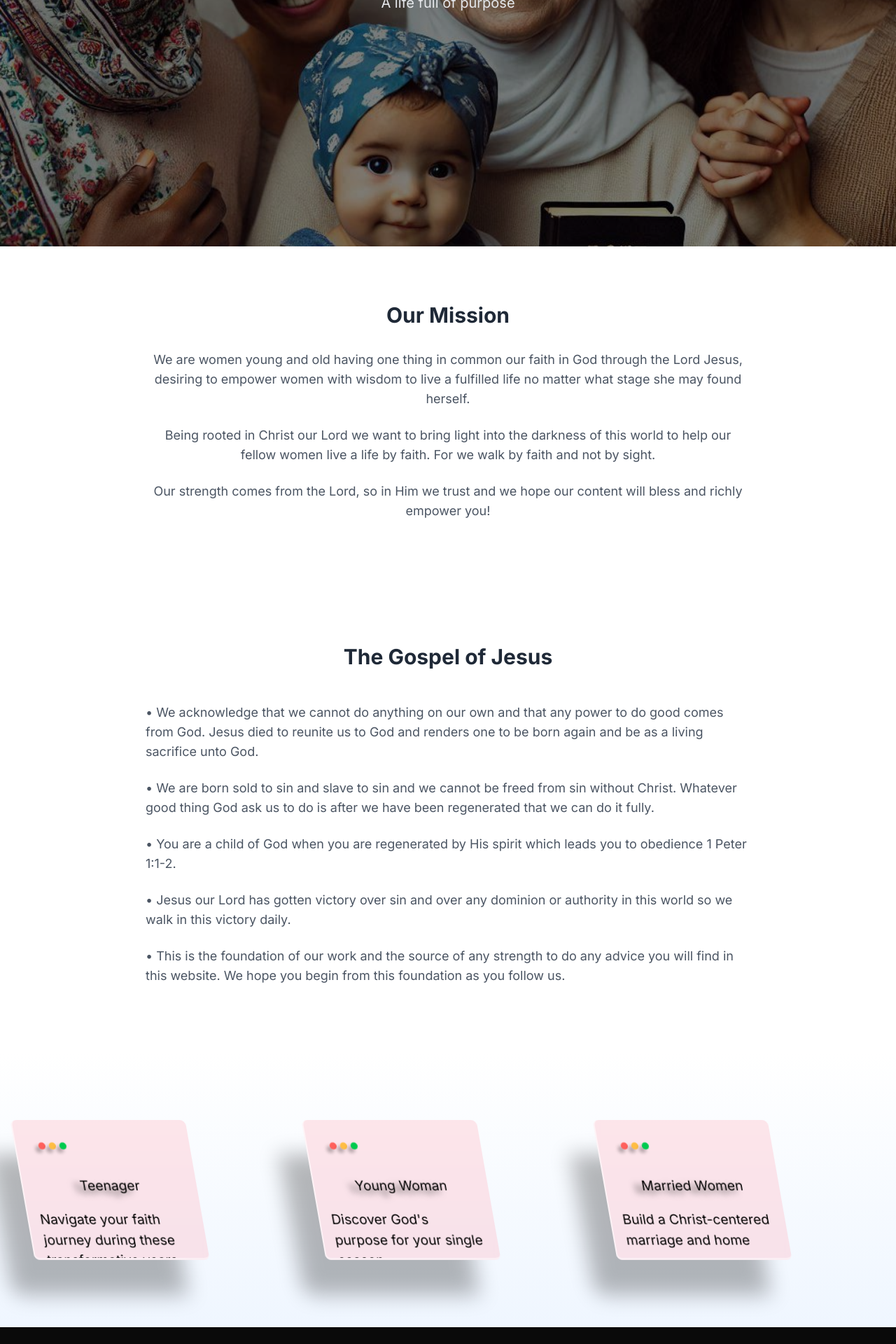
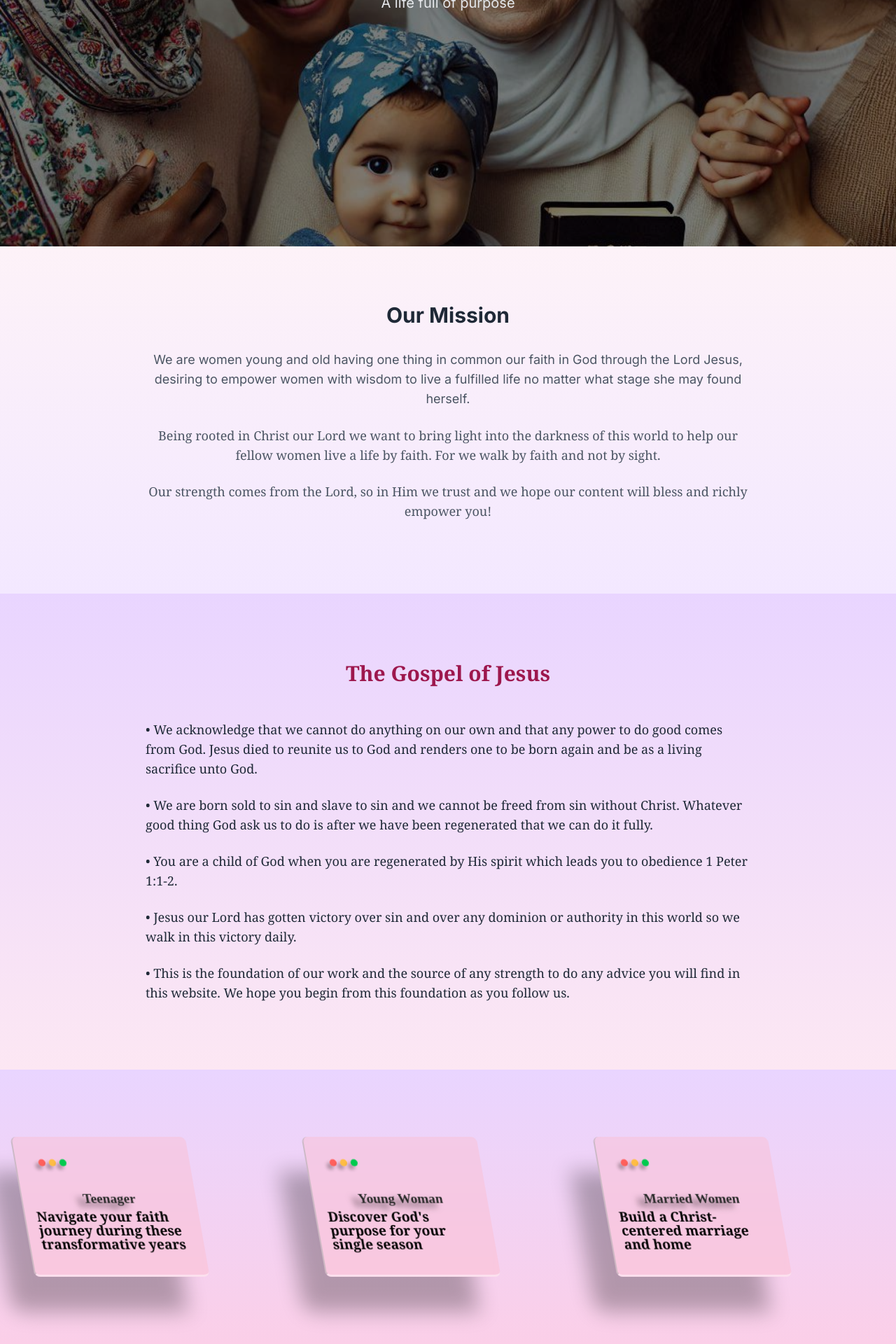
Before and after one commit to sonafouo/Being-a-Woman-of-Faith, a Next.js app in the folder frontend/: page / in a window 1280 px wide. Shown: the part 448-2368 px from the top of the page at 70% size. Before the commit the page ends 2344 px from the top, so only its background shows below. Built offline with nearby package versions, Linux system fonts and the light colour scheme.

Commit message:
Update frontend/src/app/page.tsx

```diff
--- a/frontend/src/app/page.tsx
+++ b/frontend/src/app/page.tsx
@@ -1,20 +1,26 @@
 "use client";
 
-import { motion, useScroll, useTransform, HTMLMotionProps } from "framer-motion";
-import { useRef, useEffect, useState } from "react";
+import { motion, useScroll, useTransform, HTMLMotionProps, MotionProps } from "framer-motion";
+import { useRef, useEffect, useState, ReactNode } from "react";
 import { useInView } from "react-intersection-observer";
-import { Sparkles } from "lucide-react";
-import { Heart, Book, Users } from "lucide-react";
+import { Sparkles, Heart, Book, Users } from "lucide-react";
 import Link from "next/link";
 import styled from 'styled-components';
-
+// import localFont from "next/font/local";
 type MotionDivProps = HTMLMotionProps<"div"> & { className?: string };
 type MotionH1Props = HTMLMotionProps<"h1"> & { className?: string };
-type MotionPProps = HTMLMotionProps<"p"> & { className?: string };
+type MotionPProps = HTMLMotionProps<"p"> & { className?: string, children?: ReactNode};
 
 const MotionDiv: React.FC<MotionDivProps> = motion.div;
 const MotionH1: React.FC<MotionH1Props> = motion.h1;
 const MotionP: React.FC<MotionPProps> = motion.p;
+
+// const myFont = localFont({
+//   src: "../public/fonts/greatvibes-regular.otf",
+//   display: "swap",
+// });
+
+
 
 const categories = [
   {
@@ -46,7 +52,7 @@ const StyledCard = styled.div`
     border-radius: 8px;
     backdrop-filter: blur(5px);
     border-bottom: 3px solid rgba(255, 255, 255, 0.440);
-    border-left: 2px rgba(255, 255, 255, 0.545) outset;
+    border-left: 2px rgba(255, 255, 255, 0.545) inset;
     box-shadow: -40px 50px 30px rgba(0, 0, 0, 0.280);
     transform: skewX(10deg);
     transition: .4s;
@@ -94,9 +100,10 @@ const StyledCard = styled.div`
 
   .card h1 {
     text-align: center;
-    margin: 1.3rem;
-    color: black; /* Ensure text color is black */
-    text-shadow: -10px 5px 10px rgba(0, 0, 0, 0.573);
+    margin: 1.3rem 0.3rem 0.3rem;
+    color: #2a2a2a; /* Ensure text color is black */
+    font-family: 'Great Vibes';
+    text-shadow: -10px 5px 10px rgba(0, 0, 0, 0.573); /* Added a shadow */
   }
 `;
 
@@ -151,6 +158,7 @@ export default function Home() {
   };
 
   return (
+    <>
       <main className="bg-gradient-to-b from-blue-50 to-green-50 text-gray-800">
       {/* API Message Section */}
       {/* <section className="py-8 bg-white">
@@ -185,11 +193,14 @@ export default function Home() {
                 Gospel
               </a>
               <a
-                href="/resources"
+                href="#categories"
+                onClick={(e) => { e.preventDefault(); smoothScroll('categories'); }}
                 className="text-sm font-medium hover:text-blue-600 transition-colors"
               >
-                Resources
+                Who am I
               </a>
+
+
             </div>
             <a
               href="#join-us"
@@ -234,7 +245,7 @@ export default function Home() {
       </section>
 
       {/* Mission Section */}
-      <section id="mission" className="py-20 bg-white">
+      <section id="mission" className="py-20 bg-gradient-to-b from-pink-50 to-purple-100">
         <div className="max-w-4xl mx-auto px-4 text-center">
           <h2 className="text-3xl font-bold mb-8">Our Mission</h2>
           <p className="text-lg text-gray-600 mb-6">
@@ -242,25 +253,28 @@ export default function Home() {
             God through the Lord Jesus, desiring to empower women with wisdom to
             live a fulfilled life no matter what stage she may found herself.
           </p>
-          <p className="text-lg text-gray-600 mb-6">
+          <MotionP className="text-lg text-gray-600 mb-6">
+            <p className="font-serif">
               Being rooted in Christ our Lord we want to bring light into the
               darkness of this world to help our fellow women live a life by
               faith. For we walk by faith and not by sight.
             </p>
-          <p className="text-lg text-gray-600">
+          </MotionP>
+          <p className="text-lg text-gray-600 mb-6">
+            <p className="font-serif">
             Our strength comes from the Lord, so in Him we trust and we hope our
             content will bless and richly empower you!
             </p>
+          </p>
+
         </div>
       </section>
 
       {/* Gospel Section */}
-      <section id="gospel" className="py-24 bg-white">
+      <section id="gospel" className="py-24 bg-gradient-to-b from-purple-200 to-pink-100 font-serif">
         <div className="max-w-4xl mx-auto px-4">
-          <h2 className="text-3xl font-bold mb-12 text-center">
-            The Gospel of Jesus
-          </h2>
-          <div className="space-y-6 text-lg text-gray-600">
+          <MotionH1 className="text-3xl font-bold mb-12 text-center text-pink-800">The Gospel of Jesus</MotionH1>
+          <div className="space-y-6 text-lg text-gray-800">
             <p>
               • We acknowledge that we cannot do anything on our own and that
               any power to do good comes from God. Jesus died to reunite us to
@@ -285,19 +299,20 @@ export default function Home() {
               strength to do any advice you will find in this website. We hope
               you begin from this foundation as you follow us.
             </p>
+
           </div>
         </div>
       </section>
 
       {/* Categories Section */}
-      <section ref={ref} className="py-24 bg-gradient-to-b from-white to-blue-50">
-        <div className="max-w-7xl mx-auto px-4 sm:px-6 lg:px-8">
+      <section id="categories" ref={ref} className="py-24 bg-gradient-to-b from-purple-200 to-pink-200 text-white/90 font-family-greatvibes text-sm font-bold">
+      <div className="max-w-7xl mx-auto px-4 sm:px-6 lg:px-8 font-serif">
         <motion.div
           initial={{ opacity: 0, y: 20 }}
           animate={inView ? { opacity: 1, y: 0 } : {}}
           transition={{ duration: 0.8 }}
-            className="grid grid-cols-1 md:grid-cols-3 gap-8"
         >
+          <div className="grid grid-cols-1 md:grid-cols-3 gap-8">
             {categories.map((category, index) => (
               <Link href={category.link} key={category.title}>
                 <StyledCard>
@@ -313,9 +328,11 @@ export default function Home() {
                 </StyledCard>
               </Link>
             ))}
+          </div>
         </motion.div>
       </div>
       </section>
       </main>
+    </>
   );
 }
```
Lines whose indentation alone changed are shown as unchanged.
